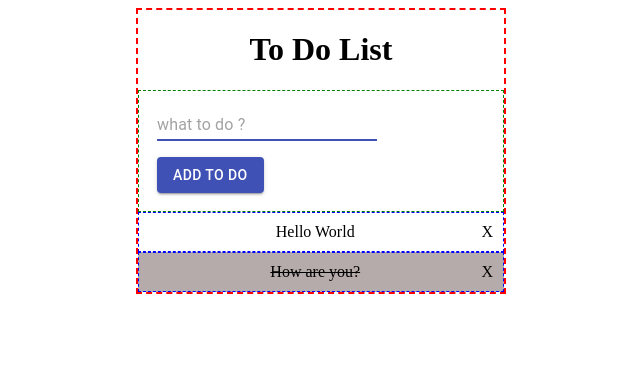
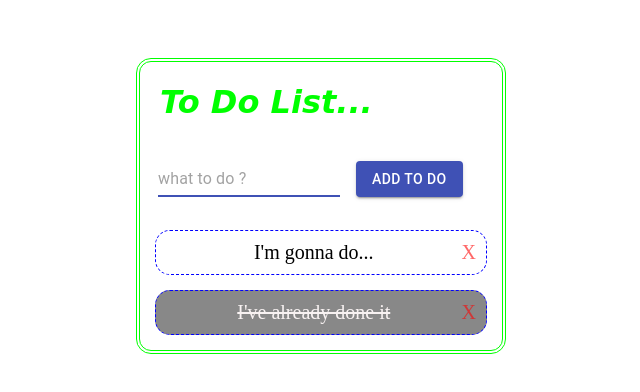
Before and after one commit to harut0111/todo_react, a React (Create React App) app: page / in a window 1280 px wide. Shown: the top 392 px of the page, without its empty margins (319-959 px from the left). Built offline with nearby package versions, Linux system fonts and the light colour scheme.

Commit message:
edited css

```diff
--- a/src/App.css
+++ b/src/App.css
@@ -12,25 +12,31 @@
   text-align: center;
   max-width: 370px;
   width: 50%;
-
   border: 2px dashed red;
   margin: auto;
+  position: relative;
+  top: 50px;
+  border: 4px double rgb(0, 255, 0);
+  border-radius: 15px;
+  padding: 0;
 }
 
-.todoList {
-  border: 1px dashed blue;
-  padding: 10px;
+h1 {
+  margin-left: 20px;
+  font-family: "Comic Sans MS", cursive, sans-serif;
+  font-style: italic;
+  color: rgb(0, 255, 0);
+  text-align: left;
 }
 
 .done {
-  background: rgb(182, 171, 171);
+  background: rgb(136, 136, 136);
+  color: rgb(248, 242, 242);
   text-decoration: line-through;
-
 }
 
 .inputAndButton {
   padding: 10px;
-  border: 1px dashed green;
   display: flex;
 }
 
@@ -38,10 +44,19 @@ button {
   cursor: pointer;
 }
 
-span {
+li span {
+
+  color: rgba(255, 0, 0, 0.596);
+  cursor: pointer;
+  display: block;
   float: right;
-  cursor: pointer;
+  background: none;
 }
+
+li span:hover {
+  color: rgb(255, 0, 0);
+}
+
 
 ul {
   padding: 0;
@@ -52,4 +67,16 @@ li {
   list-style-type: none;
   margin: 0;
   cursor: pointer;
+  word-wrap: break-word;
+  overflow: auto;
+  font-size: 20px;
+  padding: 10px;
+  height: auto;
+  border: 1px dashed blue;
+  border-radius: 15px;
+  margin: 15px;
 }
+
+li:hover {
+  border-color: red;
+}
--- a/src/App.js
+++ b/src/App.js
@@ -11,8 +11,8 @@ class App extends React.Component{
     this.state = {
       input: "",
       todolist: [
-        {id: Math.random(), value: "Hello World", done: false},
-        {id: Math.random(), value: "How are you?", done: true}
+        {id: Math.random(), value: "I'm gonna do...", done: false},
+        {id: Math.random(), value: "I've already done it", done: true}
       ]
     };
   }
@@ -58,7 +58,7 @@ class App extends React.Component{
     const {input, todolist} = this.state;
     return (
       <div className="App">
-        <h1>To Do List</h1>
+        <h1>To Do List...</h1>
 
         <div className="inputAndButton">
           <Input
--- a/src/components/Input.js
+++ b/src/components/Input.js
@@ -37,6 +37,7 @@ export default function FilledTextFields(props) {
             inputProps={{'aria-label': 'Description', }}
 
             //set by me
+            multiline={true}
             autoFocus
             value={inputVal}
             onChange = {handleChange}
--- a/src/components/Todolist.js
+++ b/src/components/Todolist.js
@@ -15,7 +15,7 @@ class Todolist extends React.Component {
 
         const items = todoItems.map(item => {
             if(item.value) {
-                const classType = item.done ? "todoList done" : "todoList"
+                const classType = item.done ? "done" : "";
                 return (
                     <li className={classType}
                         key={item.id}
```
